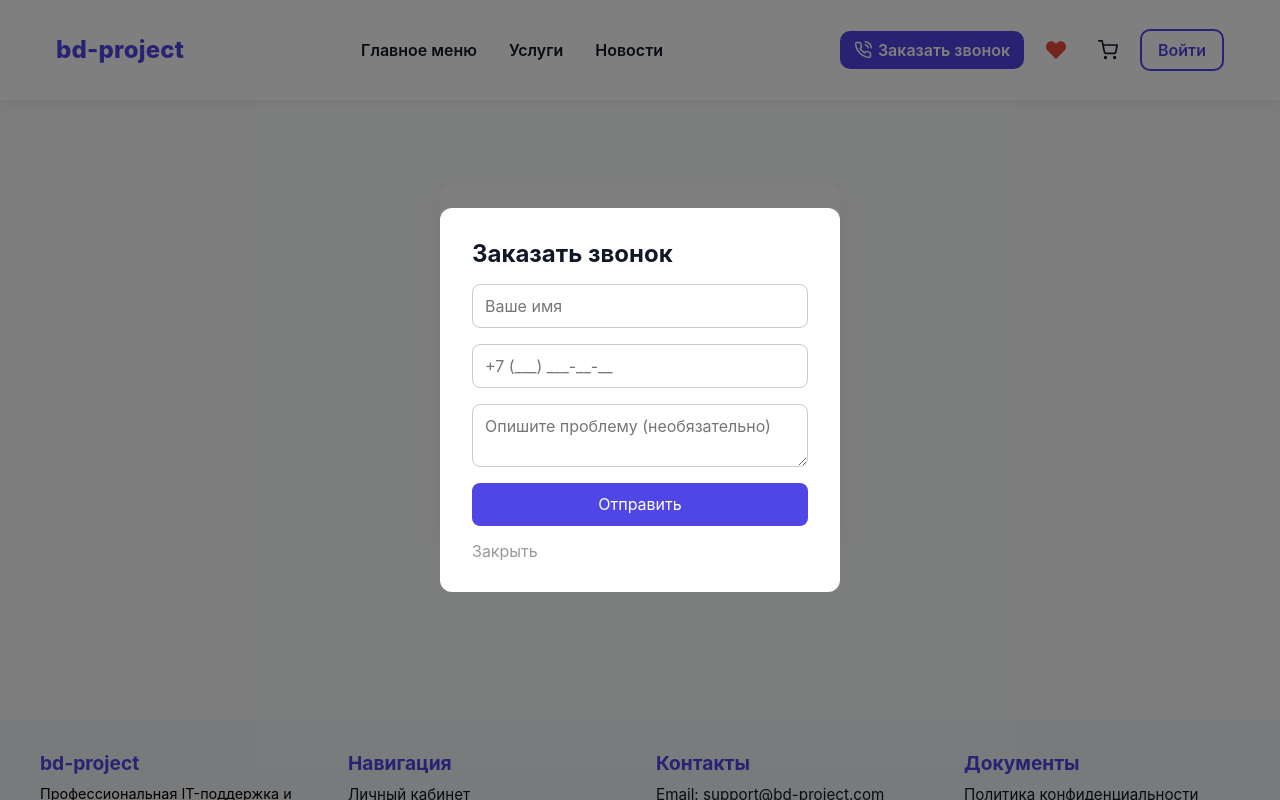
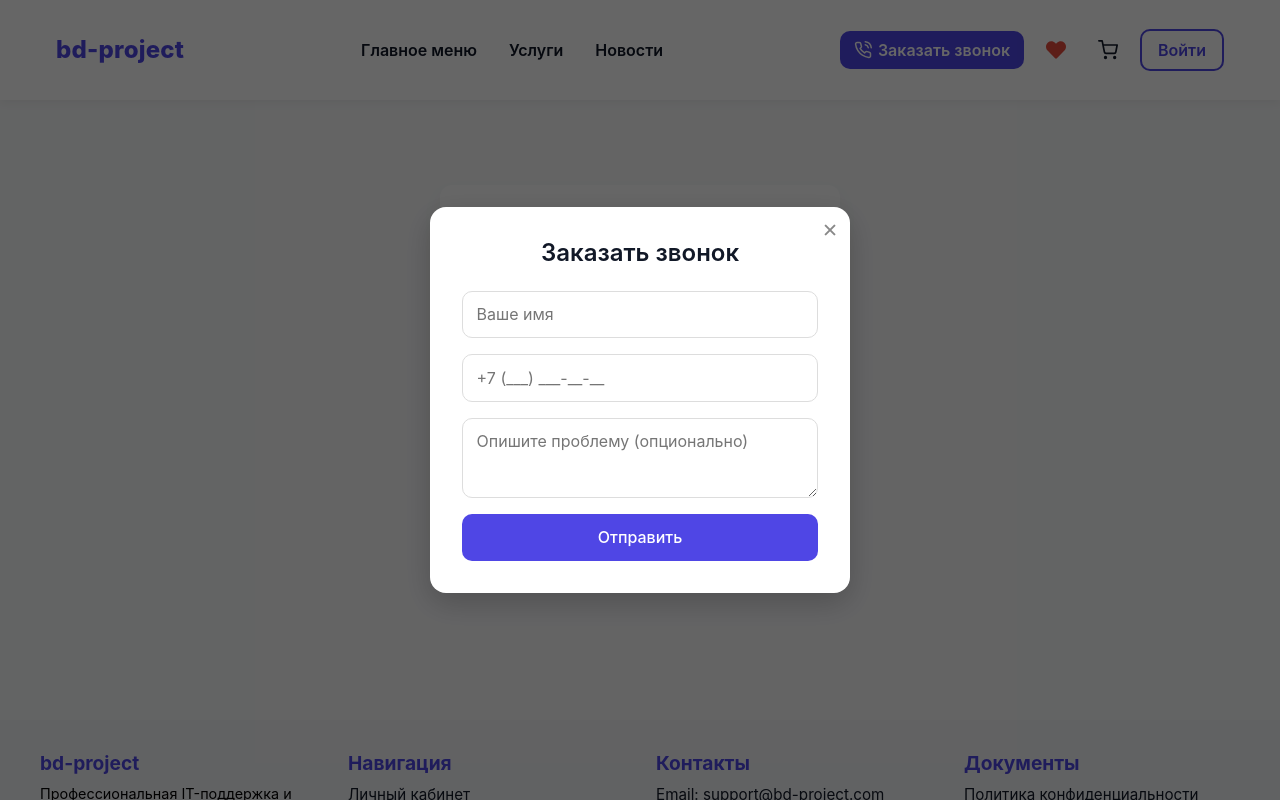
Before and after one commit to Toneryy/sdd, a React (Create React App) app: page /sdd/login in a window 1280 px wide. Both pictures are taken after a click on the button "Заказать звонок". Shown: the top 800 px of the page. Built offline with nearby package versions, Linux system fonts and the light colour scheme.

Commit message:
made better modal form

```diff
--- a/src/Components/Header/CallRequestModal.module.scss
+++ b/src/Components/Header/CallRequestModal.module.scss
@@ -1,4 +1,4 @@
-@import "../../Styles//variables";
+@import "../../Styles/variables";
 
 .overlay {
   position: fixed;
@@ -6,60 +6,106 @@
   left: 0;
   width: 100%;
   height: 100%;
-  background: rgba(0, 0, 0, 0.5);
+  background: rgba(0, 0, 0, 0.6);
   display: flex;
   justify-content: center;
   align-items: center;
   z-index: 10000;
+  animation: fadeIn 0.3s ease;
 }
 
 .modal {
-  background: white;
+  position: relative;
+  background: #fff;
   padding: 2rem;
-  border-radius: 12px;
+  border-radius: 16px;
   width: 90%;
-  max-width: 400px;
+  max-width: 420px;
+  box-shadow: 0 10px 30px rgba(0, 0, 0, 0.2);
+  animation: scaleIn 0.25s ease;
 
   h2 {
-    margin-bottom: 1rem;
+    margin-bottom: 1.5rem;
+    font-size: 1.5rem;
+    font-weight: 600;
+    text-align: center;
   }
 
   form {
     display: flex;
     flex-direction: column;
+    gap: 1rem;
 
     input,
     textarea {
-      margin-bottom: 1rem;
-      padding: 0.75rem;
-      border-radius: 8px;
-      border: 1px solid #ccc;
+      padding: 0.85rem;
+      border-radius: 10px;
+      border: 1px solid #ddd;
       font-size: 1rem;
+      transition: border 0.2s, box-shadow 0.2s;
+
+      &:focus {
+        border-color: $primary-color;
+        box-shadow: 0 0 0 3px rgba($primary-color, 0.2);
+        outline: none;
+      }
     }
 
     textarea {
       resize: vertical;
-    }
-
-    button[type="submit"] {
-      background: $primary-color;
-      color: white;
-      border: none;
-      padding: 0.75rem;
-      border-radius: 8px;
-      cursor: pointer;
-
-      &:hover {
-        background: darken($primary-color, 10%);
-      }
+      min-height: 80px;
     }
   }
+}
 
-  .closeBtn {
-    margin-top: 1rem;
-    background: transparent;
-    border: none;
-    color: #999;
-    cursor: pointer;
+.submitBtn {
+  background: $primary-color;
+  color: white;
+  border: none;
+  padding: 0.9rem;
+  border-radius: 10px;
+  font-size: 1rem;
+  cursor: pointer;
+  font-weight: 500;
+  transition: background 0.2s;
+
+  &:hover {
+    background: darken($primary-color, 8%);
   }
 }
+
+.closeBtn {
+  position: absolute;
+  top: 12px;
+  right: 12px;
+  background: transparent;
+  border: none;
+  font-size: 1.2rem;
+  color: #888;
+  cursor: pointer;
+  transition: color 0.2s;
+
+  &:hover {
+    color: #000;
+  }
+}
+
+@keyframes fadeIn {
+  from {
+    background: rgba(0, 0, 0, 0);
+  }
+  to {
+    background: rgba(0, 0, 0, 0.6);
+  }
+}
+
+@keyframes scaleIn {
+  from {
+    transform: scale(0.9);
+    opacity: 0;
+  }
+  to {
+    transform: scale(1);
+    opacity: 1;
+  }
+}
--- a/src/Components/Header/CallRequestModal.tsx
+++ b/src/Components/Header/CallRequestModal.tsx
@@ -1,36 +1,36 @@
-import React, { useState, useRef } from 'react'
-import InputMask from 'react-input-mask'
-import styles from './CallRequestModal.module.scss'
+import React, { useState, useRef } from "react";
+import InputMask from "react-input-mask";
+import styles from "./CallRequestModal.module.scss";
 
 interface Props {
-    onClose: () => void
+    onClose: () => void;
 }
 
 const CallRequestModal: React.FC<Props> = ({ onClose }) => {
-    const [name, setName] = useState('')
-    const [phone, setPhone] = useState('')
-    const [problem, setProblem] = useState('')
-    const mouseDownInside = useRef(false)
+    const [name, setName] = useState("");
+    const [phone, setPhone] = useState("");
+    const [problem, setProblem] = useState("");
+    const mouseDownInside = useRef(false);
 
     const handleMouseDown = (e: React.MouseEvent<HTMLDivElement>) => {
-        // Проверяем, где произошёл mousedown
-        mouseDownInside.current = (e.target as HTMLElement).closest(`.${styles.modal}`) !== null
-    }
+        mouseDownInside.current =
+            (e.target as HTMLElement).closest(`.${styles.modal}`) !== null;
+    };
 
     const handleMouseUp = (e: React.MouseEvent<HTMLDivElement>) => {
-        // Если mousedown был вне модалки и mouseup тоже вне — закрываем
-        const mouseUpInside = (e.target as HTMLElement).closest(`.${styles.modal}`) !== null
+        const mouseUpInside =
+            (e.target as HTMLElement).closest(`.${styles.modal}`) !== null;
         if (!mouseDownInside.current && !mouseUpInside) {
-            onClose()
+            onClose();
         }
-        mouseDownInside.current = false
-    }
+        mouseDownInside.current = false;
+    };
 
     const handleSubmit = (e: React.FormEvent) => {
-        e.preventDefault()
-        console.log({ name, phone, problem })
-        onClose()
-    }
+        e.preventDefault();
+        console.log({ name, phone, problem });
+        onClose();
+    };
 
     return (
         <div
@@ -39,6 +39,9 @@ const CallRequestModal: React.FC<Props> = ({ onClose }) => {
             onMouseUp={handleMouseUp}
         >
             <div className={styles.modal}>
+                <button className={styles.closeBtn} onClick={onClose}>
+                    ✕
+                </button>
                 <h2>Заказать звонок</h2>
                 <form onSubmit={handleSubmit}>
                     <input
@@ -53,29 +56,6 @@ const CallRequestModal: React.FC<Props> = ({ onClose }) => {
                         maskChar="_"
                         value={phone}
                         onChange={(e) => setPhone(e.target.value)}
-                        onPaste={(e) => {
-                            e.preventDefault()
-                            const pasted = e.clipboardData.getData('Text')
-                            const digitsOnly = pasted.replace(/\D/g, '')
-
-                            let number = digitsOnly
-
-                            if (number.length === 11 && (number.startsWith('8') || number.startsWith('7'))) {
-                                number = number.slice(1) // отрезаем первую 8/7
-                            } else if (number.length === 12 && number.startsWith('7')) {
-                                number = number.slice(2) // отрезаем +7
-                            }
-
-                            // Ограничим до 10 цифр (типичный российский номер без кода страны)
-                            number = number.slice(0, 10)
-
-                            // Превращаем обратно в маску +7 (___) ___-__-__
-                            const formatted = number.replace(/(\d{0,3})(\d{0,3})(\d{0,2})(\d{0,2})/, (_, a, b, c, d) =>
-                                `+7 (${a}${b ? ') ' + b : ''}${c ? '-' + c : ''}${d ? '-' + d : ''}`
-                            )
-
-                            setPhone(formatted)
-                        }}
                     >
                         {(inputProps: any) => (
                             <input
@@ -87,16 +67,17 @@ const CallRequestModal: React.FC<Props> = ({ onClose }) => {
                         )}
                     </InputMask>
                     <textarea
-                        placeholder="Опишите проблему (необязательно)"
+                        placeholder="Опишите проблему (опционально)"
                         value={problem}
                         onChange={(e) => setProblem(e.target.value)}
                     />
-                    <button type="submit">Отправить</button>
+                    <button type="submit" className={styles.submitBtn}>
+                        Отправить
+                    </button>
                 </form>
-                <button className={styles.closeBtn} onClick={onClose}>Закрыть</button>
             </div>
         </div>
-    )
-}
+    );
+};
 
-export default CallRequestModal
+export default CallRequestModal;
```
